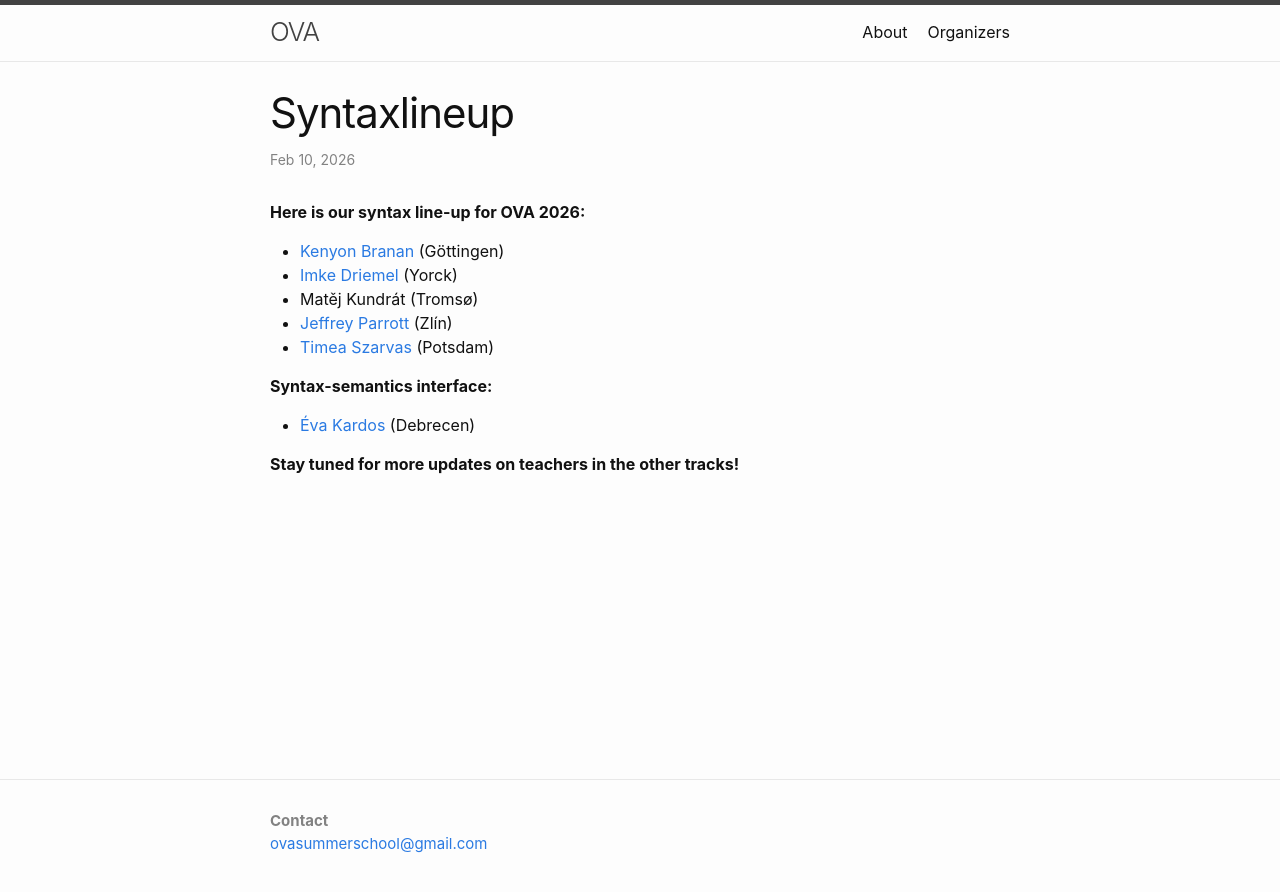
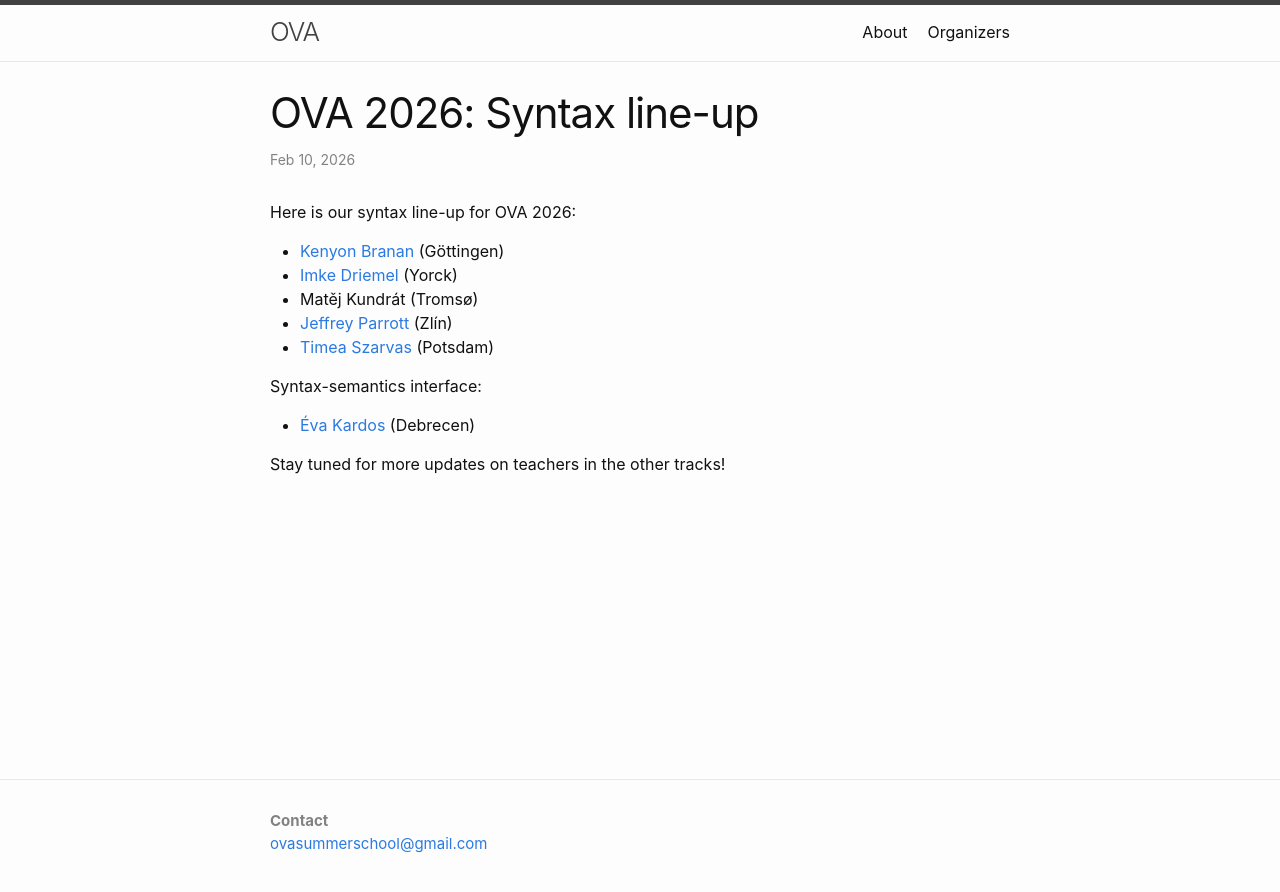
Before and after one commit to ovaschool/ovaschool.github.io, a Jekyll site: the page built from _posts/2026-02-10-syntaxlineup.markdown, in a window 1280 px wide. Shown: the top 892 px of the page. Built offline with Jekyll 4.4.1, drawn with Linux system fonts in a browser that asks for light colours; our own code applies the rules of GitHub Pages for plain Markdown files.

Commit message:
Update 2026-02-10-syntaxlineup.markdown

```diff
--- a/_posts/2026-02-10-syntaxlineup.markdown
+++ b/_posts/2026-02-10-syntaxlineup.markdown
@@ -1,4 +1,12 @@
-**Here is our syntax line-up for OVA 2026:**
+---
+layout: post
+title:  "OVA 2026: Syntax line-up"
+date:   2026-02-10
+permalink: /introducing-ova/
+# categories: jekyll update
+---
+
+Here is our syntax line-up for OVA 2026:
 
 - [Kenyon Branan](https://sites.google.com/view/kbranan/home) (Göttingen)
 - [Imke Driemel](https://www.york.ac.uk/language-linguistic-science/people/imkedriemel/) (Yorck)
@@ -7,8 +15,8 @@
 - [Timea Szarvas](https://timeaszarvas.github.io/) (Potsdam)
 
 
-**Syntax-semantics interface:**
+Syntax-semantics interface:
 - [Éva Kardos](https://evakardos.com/) (Debrecen)
 
 
-**Stay tuned for more updates on teachers in the other tracks!**
+Stay tuned for more updates on teachers in the other tracks!
```
